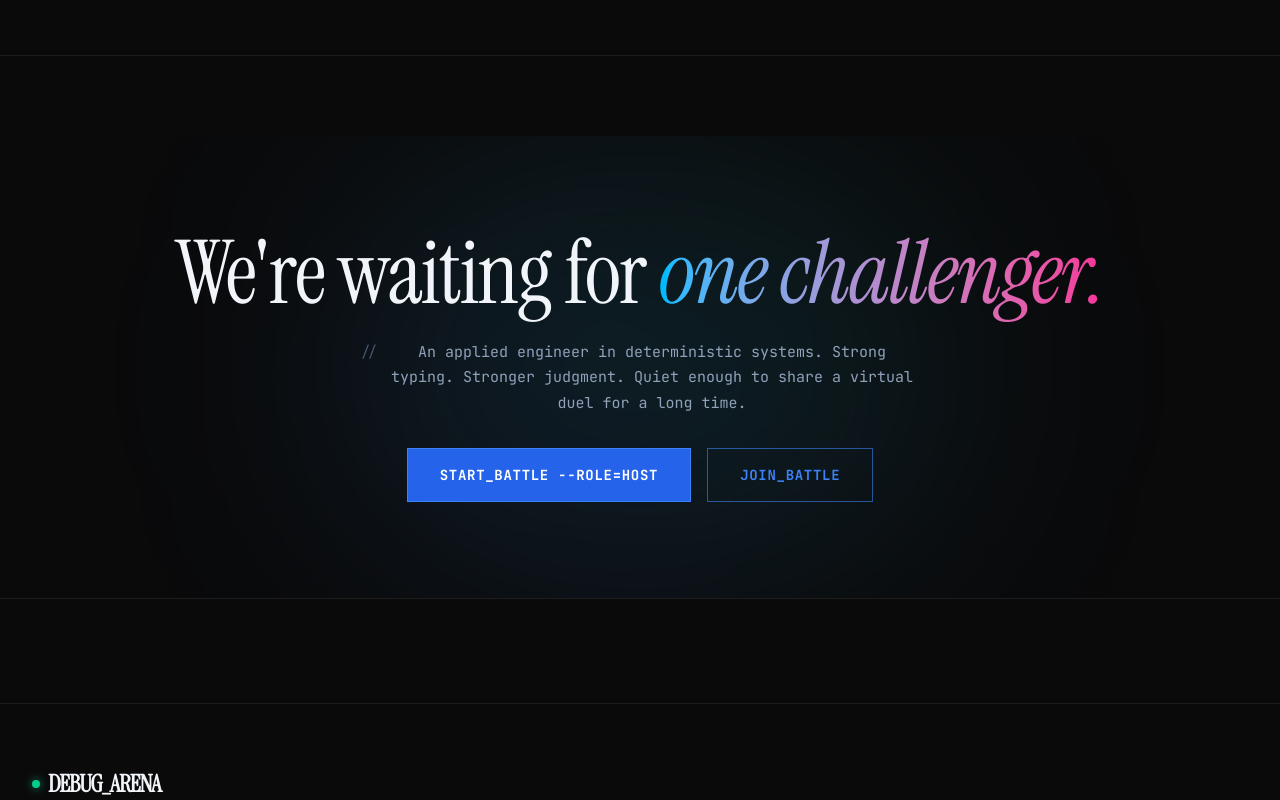
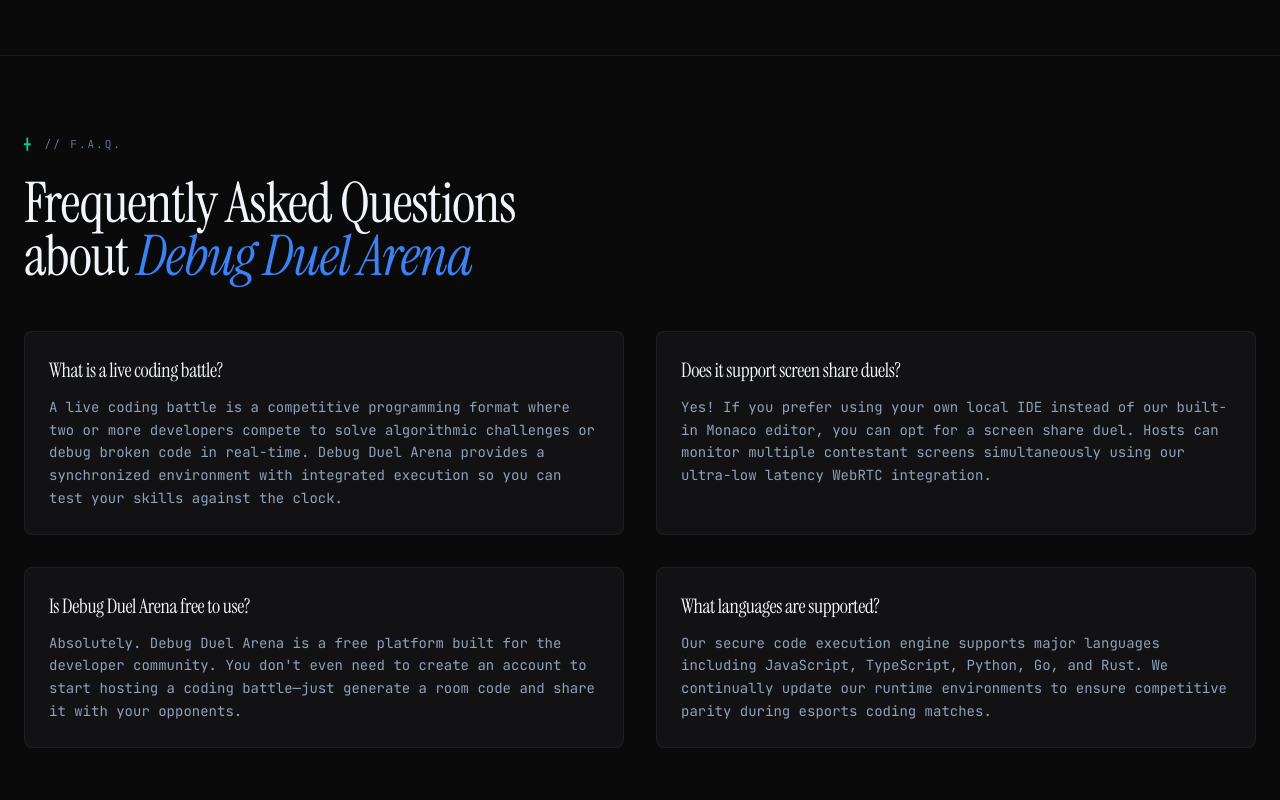
Before and after one commit to akash-s-24/debug, a Next.js app: page / in a window 1280 px wide. Shown: the part 1260-2060 px from the top of the page. Built offline with nearby package versions, Linux system fonts and the light colour scheme.

Commit message:
feat: implement advanced SEO Identity Schema, internal linking, and text density

```diff
--- a/src/app/layout.tsx
+++ b/src/app/layout.tsx
@@ -37,16 +37,35 @@ export const metadata: Metadata = {
 
 const jsonLd = {
   "@context": "https://schema.org",
+  "@graph": [
+    {
+      "@type": "WebSite",
+      "@id": "https://debugduelarena.com/#website",
+      "url": "https://debugduelarena.com",
+      "name": "Debug Duel Arena",
+      "description": "An esports-style live coding battle platform where developers go head-to-head in real-time coding and debugging challenges.",
+      "publisher": {
+        "@type": "Organization",
+        "name": "Debug Duel Arena",
+        "logo": {
+          "@type": "ImageObject",
+          "url": "https://debugduelarena.com/logo.png"
+        }
+      }
+    },
+    {
       "@type": "SoftwareApplication",
+      "@id": "https://debugduelarena.com/#software",
       "name": "Debug Duel Arena",
       "applicationCategory": "DeveloperApplication",
       "operatingSystem": "Web",
-  "description": "An esports-style live coding battle platform where developers go head-to-head in real-time coding and debugging challenges.",
       "offers": {
         "@type": "Offer",
         "price": "0",
         "priceCurrency": "USD"
       }
+    }
+  ]
 };
 
 export default function RootLayout({
--- a/src/app/page.tsx
+++ b/src/app/page.tsx
@@ -154,6 +154,43 @@ export default function LandingPage() {
           </div>
         </section>
 
+        {/* FAQ Section for SEO */}
+        <section className="max-w-[1440px] mx-auto px-6 pb-20 border-b border-white/[0.08] mb-20">
+          <div className="text-[11px] tracking-[0.18em] uppercase text-slate-500 mb-6 flex items-center gap-3 before:content-['╋'] before:text-emerald-400 font-mono">
+            // F.A.Q.
+          </div>
+          <h2 className="font-display text-[40px] md:text-[56px] leading-[0.95] tracking-[-0.025em] text-slate-100 mb-12 max-w-[900px] text-balance">
+            Frequently Asked Questions about <em className="italic text-[#3b82f6] font-normal">Debug Duel Arena</em>
+          </h2>
+
+          <div className="grid grid-cols-1 md:grid-cols-2 gap-8 text-slate-300">
+            <div className="bg-[#121214] p-6 rounded-lg border border-white/[0.05]">
+              <h3 className="font-display text-xl mb-3 text-slate-100">What is a live coding battle?</h3>
+              <p className="text-sm leading-relaxed text-slate-400">
+                A live coding battle is a competitive programming format where two or more developers compete to solve algorithmic challenges or debug broken code in real-time. Debug Duel Arena provides a synchronized environment with integrated execution so you can test your skills against the clock.
+              </p>
+            </div>
+            <div className="bg-[#121214] p-6 rounded-lg border border-white/[0.05]">
+              <h3 className="font-display text-xl mb-3 text-slate-100">Does it support screen share duels?</h3>
+              <p className="text-sm leading-relaxed text-slate-400">
+                Yes! If you prefer using your own local IDE instead of our built-in Monaco editor, you can opt for a screen share duel. Hosts can monitor multiple contestant screens simultaneously using our ultra-low latency WebRTC integration.
+              </p>
+            </div>
+            <div className="bg-[#121214] p-6 rounded-lg border border-white/[0.05]">
+              <h3 className="font-display text-xl mb-3 text-slate-100">Is Debug Duel Arena free to use?</h3>
+              <p className="text-sm leading-relaxed text-slate-400">
+                Absolutely. Debug Duel Arena is a free platform built for the developer community. You don't even need to create an account to start hosting a coding battle—just generate a room code and share it with your opponents.
+              </p>
+            </div>
+            <div className="bg-[#121214] p-6 rounded-lg border border-white/[0.05]">
+              <h3 className="font-display text-xl mb-3 text-slate-100">What languages are supported?</h3>
+              <p className="text-sm leading-relaxed text-slate-400">
+                Our secure code execution engine supports major languages including JavaScript, TypeScript, Python, Go, and Rust. We continually update our runtime environments to ensure competitive parity during esports coding matches.
+              </p>
+            </div>
+          </div>
+        </section>
+
         {/* CTA */}
         <section className="relative py-24 px-6 text-center border-b border-white/[0.08] mb-10 overflow-hidden bg-[#0A0A0B]">
           {/* Radial gradient glow of Blue + Magenta at low opacity behind Void Black */}
--- a/src/components/layout/Navbar.tsx
+++ b/src/components/layout/Navbar.tsx
@@ -26,10 +26,10 @@ export function Navbar() {
         </Link>
 
         <div className="hidden md:flex gap-6 justify-self-center text-slate-200 font-mono">
-          <Link className="hover:text-emerald-400 hover:underline decoration-emerald-400 underline-offset-4 transition-all before:content-['['] before:text-slate-500 after:content-[']'] after:text-slate-500" href="/">arena</Link>
-          <Link className="hover:text-emerald-400 hover:underline decoration-emerald-400 underline-offset-4 transition-all before:content-['['] before:text-slate-500 after:content-[']'] after:text-slate-500" href="/leaderboard">leaderboard</Link>
-          <Link className="hover:text-emerald-400 hover:underline decoration-emerald-400 underline-offset-4 transition-all before:content-['['] before:text-slate-500 after:content-[']'] after:text-slate-500" href="/create">create_battle</Link>
-          <Link className="hover:text-emerald-400 hover:underline decoration-emerald-400 underline-offset-4 transition-all before:content-['['] before:text-slate-500 after:content-[']'] after:text-slate-500" href="/about">about</Link>
+          <Link title="Debug Duel Arena Homepage" className="hover:text-emerald-400 hover:underline decoration-emerald-400 underline-offset-4 transition-all before:content-['['] before:text-slate-500 after:content-[']'] after:text-slate-500" href="/">arena</Link>
+          <Link title="View Live Coding Leaderboard" className="hover:text-emerald-400 hover:underline decoration-emerald-400 underline-offset-4 transition-all before:content-['['] before:text-slate-500 after:content-[']'] after:text-slate-500" href="/leaderboard">leaderboard</Link>
+          <Link title="Create a Live Coding Battle" className="hover:text-emerald-400 hover:underline decoration-emerald-400 underline-offset-4 transition-all before:content-['['] before:text-slate-500 after:content-[']'] after:text-slate-500" href="/create">create_battle</Link>
+          <Link title="About Debug Duel Arena" className="hover:text-emerald-400 hover:underline decoration-emerald-400 underline-offset-4 transition-all before:content-['['] before:text-slate-500 after:content-[']'] after:text-slate-500" href="/about">about</Link>
         </div>
 
         <div className="text-slate-500 text-[11px] font-mono">
```
Lines whose indentation alone changed are shown as unchanged.
